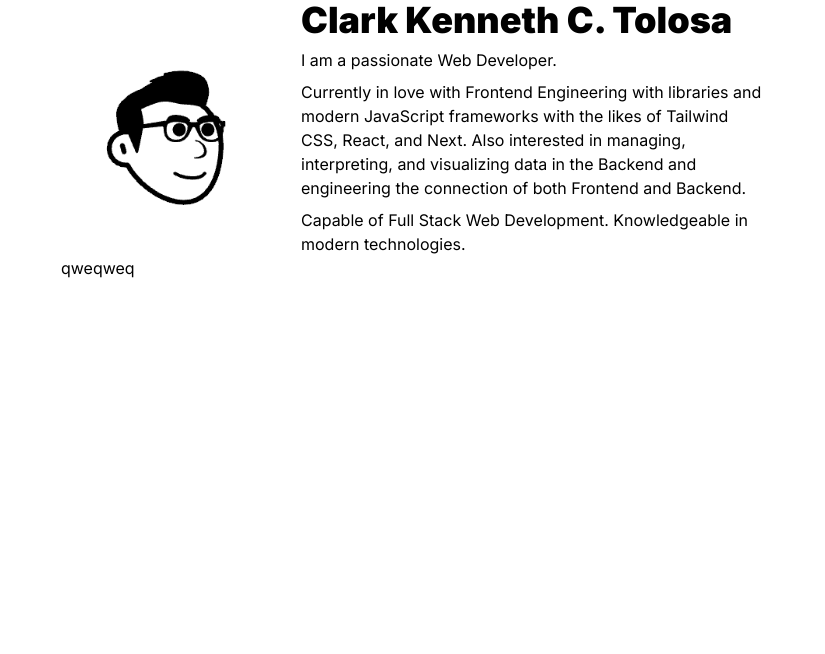
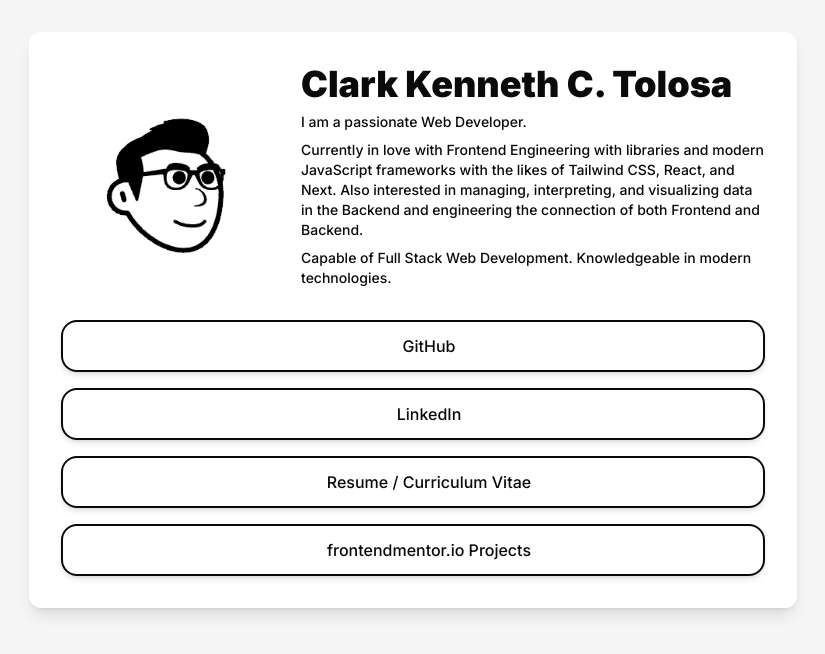
Before and after one commit to clakr/linktree, an Astro site: page / in a window 1280 px wide. Shown: the whole page, without its empty margins (227-1052 px from the left). Built offline with nearby package versions, Linux system fonts and the light colour scheme; Astro itself is replaced by a stand-in of ours.

Commit message:
added links

```diff
--- a/src/components/Link.astro
+++ b/src/components/Link.astro
@@ -1,8 +1,11 @@
 ---
-const {} = Astro.props
+import type { HTMLAttributes } from 'astro/types'
+
+type Props = HTMLAttributes<'a'>
+
+const {...rest } = Astro.props
 ---
 
-<a href="#">
-  qweqweq
+<a class="border-2 border-neutral-950 py-3 rounded-2xl hover:bg-neutral-200 focus:bg-neutral-200 active:-translate-y-1 transition-transform flex justify-center items-center gap-x-2 [&>span]:size-6 shadow-md" target="_blank" {...rest}>
   <slot />
 </a>
--- a/src/constants.ts
+++ b/src/constants.ts
@@ -1,6 +1,22 @@
 export const links = [
 	{
-		label: "Github",
+		label: "GitHub",
 		href: "https://github.com/clakr/",
+		icon: "icon-[mdi--github]",
+	},
+	{
+		label: "LinkedIn",
+		href: "https://www.linkedin.com/in/clark-tolosa/",
+		icon: "icon-[mdi--linkedin]",
+	},
+	{
+		label: "Resume / Curriculum Vitae",
+		href: "https://ckt.fyi/",
+		icon: "icon-[mdi--resume]",
+	},
+	{
+		label: "frontendmentor.io Projects",
+		href: "https://fm-projects-clakr.vercel.app/",
+		icon: "icon-[simple-icons--frontendmentor]",
 	},
 ];
--- a/src/pages/index.astro
+++ b/src/pages/index.astro
@@ -14,10 +14,11 @@ import Link from '../components/Link.astro'
 		<meta name="generator" content={Astro.generator} />
 		<title>Astro</title>
 	</head>
-	<body class="max-w-screen-md mx-auto px-8">
+	<body class="max-w-screen-md mx-auto font-medium text-neutral-950 bg-neutral-100 py-8">
+		<section class="bg-white gap-y-8 flex flex-col p-8 rounded-xl shadow-lg">
 			<header class="grid grid-cols-3 gap-x-4 items-center">
 				<Image alt="Clark's Avatar" src={avatar} class="rounded-full" />
-			<div class="col-span-2 space-y-2">
+				<div class="col-span-2 space-y-2 text-sm">
 					<h1 class="font-black text-4xl">Clark Kenneth C. Tolosa</h1>
 					<p>I am a passionate Web Developer.</p>
 					<p>
@@ -26,10 +27,14 @@ import Link from '../components/Link.astro'
 					<p>Capable of Full Stack Web Development. Knowledgeable in modern technologies.</p>
 				</div>
 			</header>
-		<main>
-			{links.map(() => (
-				<Link />
+			<main class="flex flex-col gap-y-4">
+				{links.map(({ label, icon, ...rest }) => (
+					<Link {...rest}>
+						<span class={icon}></span>
+						{ label }
+					</Link>
 				))}
 			</main>
+		</section>
 	</body>
 </html>
--- a/tailwind.config.mjs
+++ b/tailwind.config.mjs
@@ -1,14 +1,15 @@
 const defaultTheme = require("tailwindcss/defaultTheme");
+const { addDynamicIconSelectors } = require("@iconify/tailwind");
 
 /** @type {import('tailwindcss').Config} */
 export default {
-	content: ['./src/**/*.{astro,html,js,jsx,md,mdx,svelte,ts,tsx,vue}'],
+	content: ["./src/**/*.{astro,html,js,jsx,md,mdx,svelte,ts,tsx,vue}"],
 	theme: {
 		extend: {
 			fontFamily: {
-				sans: ['Inter', ...defaultTheme.fontFamily.sans]
-			}
+				sans: ["Inter", ...defaultTheme.fontFamily.sans],
+			},
 		},
 	},
-	plugins: [],
-}
+	plugins: [addDynamicIconSelectors()],
+};
```
Also changed, not shown: package.json (+7 -1 lines), pnpm-lock.yaml. Lines whose indentation alone changed are shown as unchanged.
